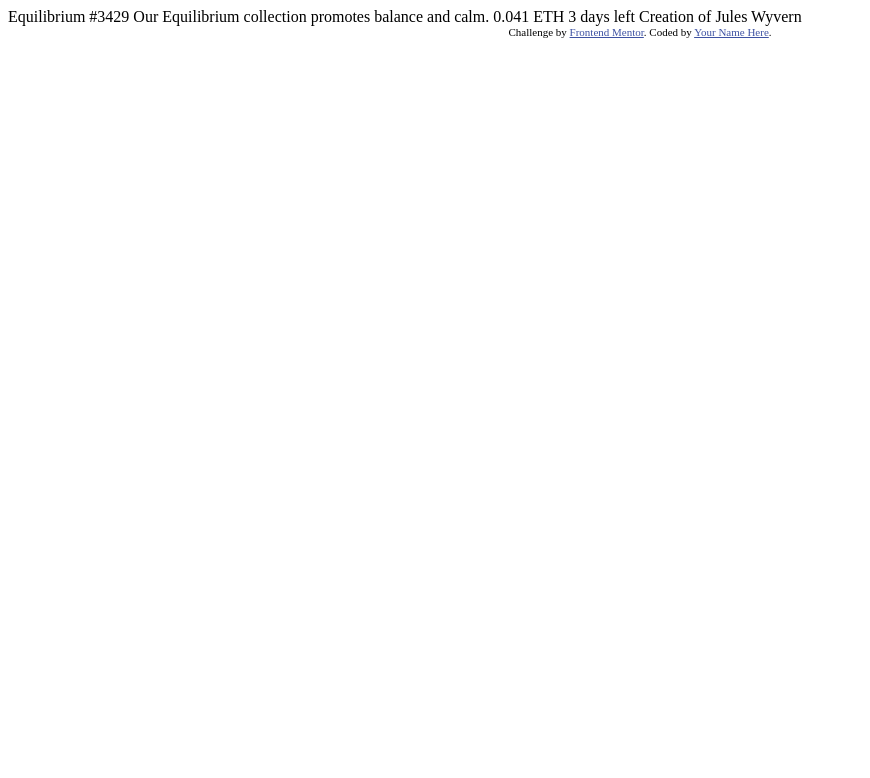
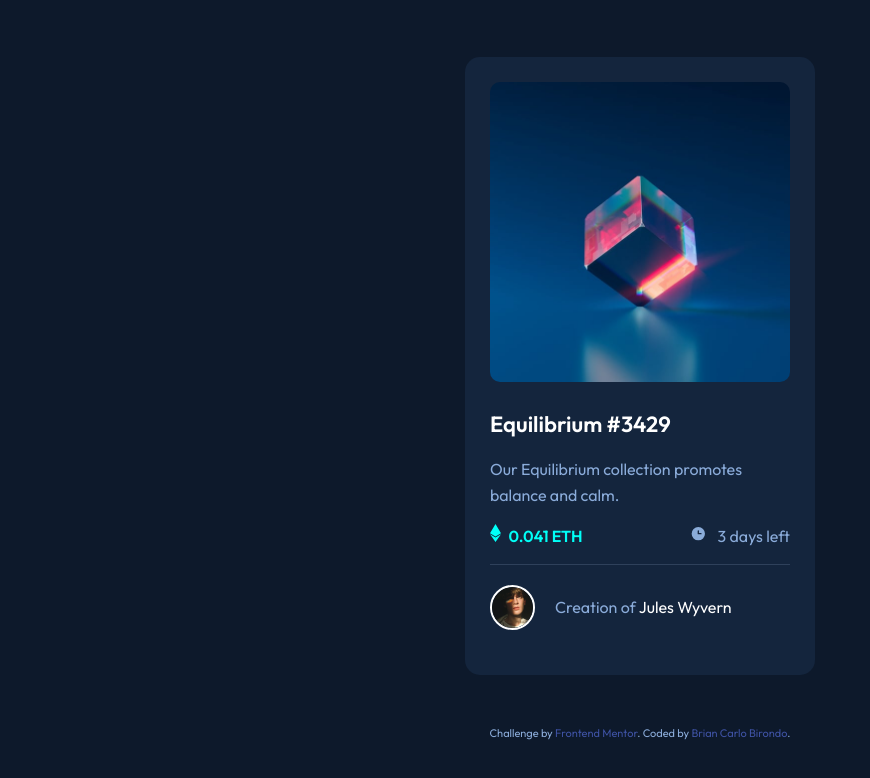
Before and after one commit to Briancarlo24/NFT-preview-card-component, a plain HTML site: page index.html in a window 1280 px wide. Shown: the whole page, without its empty margins (0-870 px from the left). Drawn offline with Linux system fonts and the light colour scheme.

Commit message:
completed challenge

```diff
--- a/index.html
+++ b/index.html
@@ -1,33 +1,61 @@
 <!DOCTYPE html>
 <html lang="en">
   <head>
-  <meta charset="UTF-8">
-  <meta name="viewport" content="width=device-width, initial-scale=1.0"> <!-- displays site properly based on user's device -->
+    <meta charset="UTF-8" />
+    <meta name="viewport" content="width=device-width, initial-scale=1.0" />
+    <!-- displays site properly based on user's device -->
 
-  <link rel="icon" type="image/png" sizes="32x32" href="./images/favicon-32x32.png">
+    <link
+      rel="icon"
+      type="image/png"
+      sizes="32x32"
+      href="./images/favicon-32x32.png"
+    />
 
+    <link rel="stylesheet" href="styles.css" />
     <title>Frontend Mentor | NFT preview card component</title>
 
     <!-- Feel free to remove these styles or customise in your own stylesheet 👍 -->
     <style>
-    .attribution { font-size: 11px; text-align: center; }
-    .attribution a { color: hsl(228, 45%, 44%); }
+      .attribution {
+        font-size: 11px;
+        text-align: center;
+      }
+      .attribution a {
+        color: hsl(228, 45%, 44%);
+      }
     </style>
   </head>
   <body>
+    <main class="main">
+      <figure class="img__container">
+        <div class="overlay"><img src="images/icon-view.svg" alt="" /></div>
+        <img src="images/image-equilibrium.jpg" alt="" />
+      </figure>
+      <h1 class="heading">Equilibrium #3429</h1>
+      <p class="desc">Our Equilibrium collection promotes balance and calm.</p>
 
-  Equilibrium #3429
+      <section class="section">
+        <div class="eth">
+          <img src="images/icon-ethereum.svg" alt="Etherium" />0.041 ETH
+        </div>
+        <div class="time">
+          <img src="images/icon-clock.svg" alt="Clock" /> 3 days left
+        </div>
+      </section>
 
-  Our Equilibrium collection promotes balance and calm.
+      <div class="profile">
+        <img src="images/image-avatar.png" alt="" />
+        <p>Creation of <span>Jules Wyvern</span></p>
+      </div>
+    </main>
 
-  0.041 ETH
-  3 days left
-
-  Creation of Jules Wyvern
-
-  <div class="attribution">
-    Challenge by <a href="https://www.frontendmentor.io?ref=challenge" target="_blank">Frontend Mentor</a>.
-    Coded by <a href="#">Your Name Here</a>.
-  </div>
+    <footer class="attribution">
+      Challenge by
+      <a href="https://www.frontendmentor.io?ref=challenge" target="_blank"
+        >Frontend Mentor</a
+      >. Coded by
+      <a href="https://github.com/Briancarlo24">Brian Carlo Birondo</a>.
+    </footer>
   </body>
 </html>
--- /dev/null
+++ b/styles.css
@@ -0,0 +1,162 @@
+@import url("https://fonts.googleapis.com/css2?family=Outfit:wght@300;400;600&display=swap");
+
+html {
+  box-sizing: border-box;
+  font-size: 62.5%;
+}
+
+*,
+*::after,
+*::before {
+  margin: 0;
+  padding: 0;
+  box-sizing: inherit;
+}
+
+:root {
+  --Soft-blue: hsl(215, 51%, 70%);
+  --Cyan: hsl(178, 100%, 50%);
+  --Very-dark-blue-1: hsl(217, 54%, 11%);
+  --Very-dark-blue-2: hsl(216, 50%, 16%);
+  --Very-dark-blue-3: hsl(215, 32%, 27%);
+  --White: hsl(0, 0%, 100%);
+}
+/* ATTRIBUTION */
+.attribution {
+  font-size: 11px;
+  text-align: center;
+  color: var(--dark-blue);
+}
+.attribution a {
+  text-decoration: none;
+}
+
+body {
+  width: 100%;
+  height: 100vh;
+  background-color: var(--Very-dark-blue-1);
+  color: var(--Soft-blue);
+
+  font-family: "Outfit", sans-serif;
+  font-size: 1.6rem;
+  line-height: 1.6;
+
+  display: flex;
+  flex-direction: column;
+  justify-content: center;
+  align-items: center;
+}
+.main {
+  background-color: var(--Very-dark-blue-2);
+  width: 35rem;
+  margin-bottom: 5rem;
+  box-shadow: 0 0.1rem 1.5rem var(--light-gray);
+  border-radius: 1.5rem;
+  overflow: hidden;
+  padding: 2.5rem;
+}
+@media only screen and (max-width: 25em) {
+  body {
+    padding: 1rem;
+    font-size: 1.4rem;
+  }
+  .main {
+    padding: 1.5rem;
+    width: 100%;
+  }
+}
+.img__container {
+  width: calc(inherit - 2.5rem);
+  border-radius: 1rem;
+  overflow: hidden;
+  margin-bottom: 2.5rem;
+  position: relative;
+  cursor: pointer;
+}
+.img__container img {
+  width: 100%;
+  height: 100%;
+  display: block;
+}
+
+.img__container .overlay {
+  position: absolute;
+  width: 100%;
+  height: 100%;
+  top: 0;
+  left: 0;
+  background-color: var(--Cyan);
+  opacity: 0;
+
+  display: grid;
+  place-items: center;
+}
+.overlay img {
+  color: white;
+  width: 5rem;
+  height: auto;
+}
+
+.img__container:hover img {
+  opacity: 0.4;
+}
+.img__container:hover .overlay {
+  opacity: 1;
+}
+.img__container:hover .overlay img {
+  opacity: 1;
+  z-index: 12;
+}
+.img__container:hover ~ .heading {
+  opacity: 1;
+  z-index: 12;
+}
+
+.heading {
+  font-size: 2.2rem;
+  color: var(--White);
+  margin-bottom: 1.5rem;
+}
+.heading:hover {
+  cursor: pointer;
+  color: var(--Cyan);
+}
+.desc {
+  margin-bottom: 1.5rem;
+}
+.section {
+  display: flex;
+  gap: 1rem;
+  margin-bottom: 1.5rem;
+}
+.section img {
+  margin-right: 0.75rem;
+}
+.eth {
+  color: var(--Cyan);
+  font-weight: bold;
+}
+.time {
+  margin-left: auto;
+}
+.profile {
+  border-top: 1px solid var(--Very-dark-blue-3);
+  display: flex;
+  align-items: center;
+  padding-block: 2rem;
+}
+.profile img {
+  border: 2px solid var(--White);
+  border-radius: 100%;
+  width: 4.5rem;
+}
+.profile p {
+  margin-left: 2rem;
+}
+.profile span {
+  color: var(--White);
+}
+.profile span:hover {
+  cursor: pointer;
+  color: var(--Cyan);
+}
```
Lines whose indentation alone changed are shown as unchanged.
